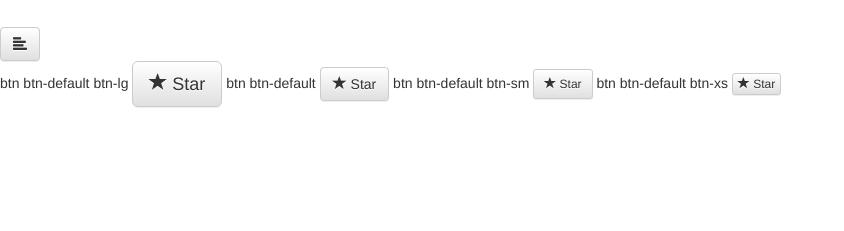
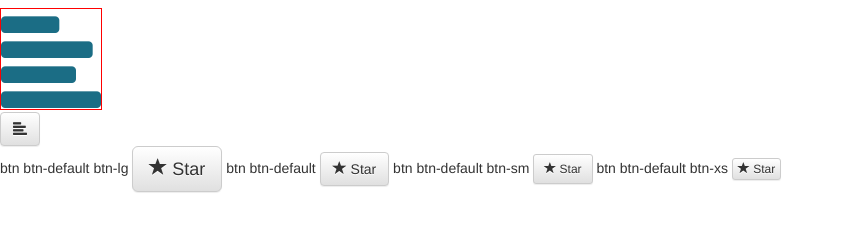
Before and after one commit to niziming/hello-bootstrap, a plain HTML site: page font-logo.html in a window 1280 px wide. Shown: the part 63-294 px from the top of the page, without its empty margins (0-844 px from the left). Drawn offline with Linux system fonts and the light colour scheme.

Commit message:
bootstrap 字体图标

```diff
--- a/font-logo.html
+++ b/font-logo.html
@@ -12,6 +12,7 @@
 </head>
 <body>
 <h1>字体图标</h1>
+<span class="glyphicon glyphicon-align-left" style="font-size: 100px; border: 1px solid red; color: #1b6d85" aria-hidden="true"></span>
 <br>
 <button type="button" class="btn btn-default" aria-label="Left Align">
     <span class="glyphicon glyphicon-align-left" aria-hidden="true"></span>
```
